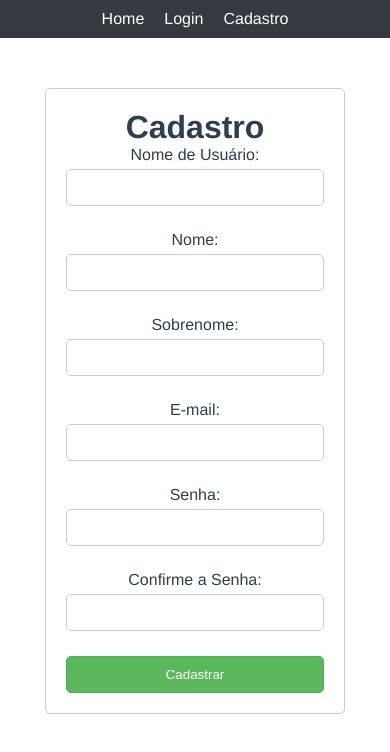
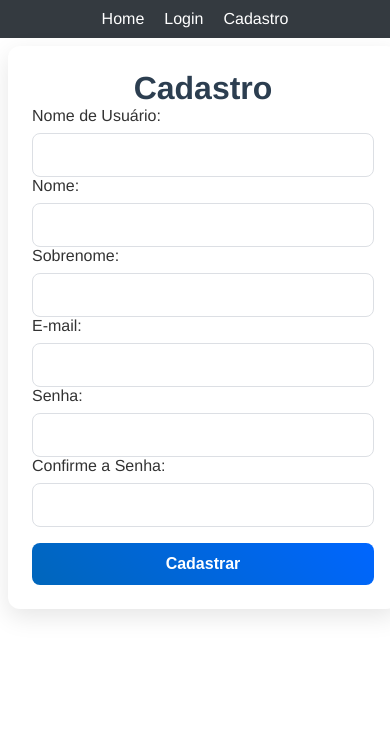
Before and after one commit to jeffhenryson/BibliotecaVirtus, a Vue app in the folder bibliotecaVirtusFront/: page /signup in a window 390 px wide. Shown: the top 752 px of the page. Built offline with nearby package versions, Linux system fonts and the light colour scheme.

Commit message:
Melhoria de tratamento e outros

```diff
--- a/bibliotecaVirtusFront/src/apps/login/Login.vue
+++ b/bibliotecaVirtusFront/src/apps/login/Login.vue
@@ -2,52 +2,60 @@
   <div class="login-container">
     <h1>Login</h1>
     <form @submit.prevent="submitForm">
-
       <div>
         <label for="email">E-mail:</label>
         <input type="email" id="email" v-model="user.email" required>
       </div>
-
       <div>
         <label for="password">Senha:</label>
         <input type="password" id="password" v-model="user.password" required>
       </div>
-
       <button type="submit">Entrar</button>
+      <p v-if="errorMessage" v-html="errorMessage"></p>
     </form>
   </div>
 </template>
 
-
 <script>
-import axios from 'axios'; // Importe o axios
+import axios from 'axios';
 
 export default {
   name: 'LoginPage',
   data() {
     return {
       user: {
-        email: '', // Removido firstName e lastName pois não são mais usados
+        email: '',
         password: '',
       },
-      confirmPassword: '', // Se não estiver usando, pode remover
-      passwordMismatch: false // Se não estiver usando, pode remover
+      errorMessage: '',
     };
   },
   methods: {
     submitForm() {
-      // Supondo que não precisa mais da lógica de confirmPassword
       axios.post('http://127.0.0.1:8000/login', this.user)
         .then(response => {
-          // Trate a resposta aqui
           console.log('Success:', response);
-          // Redirecione o usuário ou mostre uma mensagem de sucesso
+          localStorage.setItem('access_token', response.data.access_token);
+          this.$router.push('/');
         })
         .catch(error => {
-          // Trate o erro aqui
           console.error('Error:', error.response);
-          // Mostre uma mensagem de erro, se necessário
+          this.errorMessage = '';
+          if (error.response && error.response.data.detail) {
+            if (error.response.data.detail === "E-mail não registrado.") {
+              this.errorMessage = this.createSafeErrorMessage(
+                'O e-mail inserido não está cadastrado no sistema. Faça seu cadastro gratuito <a href="/cadastro">aqui</a>.'
+              );
+            } else {
+              this.errorMessage = error.response.data.detail;
+            }
+          } else {
+            this.errorMessage = 'Ocorreu um erro ao tentar fazer login.';
+          }
         });
+    },
+    createSafeErrorMessage(message) {
+      return message;
     }
   }
 };
--- a/bibliotecaVirtusFront/src/apps/signup/Signup.vue
+++ b/bibliotecaVirtusFront/src/apps/signup/Signup.vue
@@ -139,56 +139,118 @@ export default {
 </script>
 
 <style scoped>
-.signup-container {
-  max-width: 300px;
-  margin: 50px auto;
-  padding: 20px;
-  text-align: center;
-  border: 1px solid #ccc;
-  border-radius: 5px;
+/* Reset básico para remover estilos padrão do navegador */
+* {
+  box-sizing: border-box;
+  margin: 0;
+  padding: 0;
 }
 
-.form-group {
-  margin-bottom: 15px;
+body, html {
+  height: 100%;
+  margin: 0;
+  font-family: 'Helvetica Neue', Helvetica, Arial, sans-serif;
+  background: #f0f2f5; /* Cor de fundo mais moderna e suave */
+  display: flex;
+  justify-content: center;
+  align-items: center;
+  text-align: center;
 }
 
-label {
-  display: block;
-  margin-bottom: 5px;
+/* Estilização do Container */
+.signup-container {
+  width: 100%;
+  max-width: 450px;
+  background: #ffffff;
+  padding: 2rem;
+  margin: 1rem;
+  box-shadow: 0 8px 24px rgba(0, 0, 0, 0.1);
+  border-radius: 12px;
 }
 
+/* Estilização dos Grupos de Formulário */
+.form-group label {
+  font-size: 1rem;
+  color: #333;
+  margin-bottom: 0.5rem;
+  display: block;
+  text-align: left;
+}
+
+/* Estilização dos Inputs */
 input[type="text"],
 input[type="email"],
 input[type="password"] {
+  font-size: 1rem;
+  padding: 0.75rem;
+  border: 1px solid #dcdfe4;
+  border-radius: 8px;
   width: 100%;
-  padding: 10px;
-  margin-bottom: 10px;
-  border: 1px solid #ccc;
-  border-radius: 5px;
+  transition: all 0.3s;
 }
 
-.btn-submit {
-  padding: 10px 20px;
-  width: 100%;
-  border-radius: 5px;
-  cursor: pointer;
-  background-color: #5cb85c;
-  color: white;
-  border: 1px solid #4cae4c;
+input[type="text"]:focus,
+input[type="email"]:focus,
+input[type="password"]:focus {
+  outline: none;
+  border-color: #8aaae5;
+  box-shadow: 0 0 0 3px rgba(138, 170, 229, 0.2);
 }
 
+/* Estilização do Botão de Enviar */
+.btn-submit {
+  padding: 1rem 1.5rem;
+  font-size: 1rem;
+  font-weight: 600;
+  background-image: linear-gradient(45deg, #06b, #06f);
+  color: white;
+  border: none;
+  border-radius: 8px;
+  cursor: pointer;
+  transition: all 0.3s;
+  width: 100%;
+  margin-top: 1rem;
+}
+
+.btn-submit:hover,
+.btn-submit:focus {
+  background-image: linear-gradient(45deg, #058, #05f);
+}
+
+/* Mensagens de Erro e Sucesso */
 .error-message p,
 .success-message p {
-  color: #a94442;
-  background-color: #f2dede;
-  border-color: #ebccd1;
-  padding: 10px;
-  border-radius: 5px;
+  font-size: 0.875rem;
+  padding: 0.75rem;
+  border-radius: 8px;
+  margin-top: 1rem;
+  text-align: left;
+}
+
+.error-message p {
+  background-color: #f8d7da;
+  color: #721c24;
+  border: 1px solid #f5c6cb;
 }
 
 .success-message p {
-  color: #3c763d;
-  background-color: #dff0d8;
-  border-color: #d6e9c6;
+  background-color: #d4edda;
+  color: #155724;
+  border: 1px solid #c3e6cb;
 }
+
+/* Responsividade */
+@media (max-width: 768px) {
+  .signup-container {
+    padding: 1.5rem;
+    margin: 0.5rem;
+  }
+
+  .btn-submit {
+    padding: 0.75rem 1rem;
+  }
+}
+
+/* Adicione mais estilos responsivos conforme necessário */
+
 </style>
```
Also changed, not shown: 1 other file (tests, documents, lock files or other folders).
